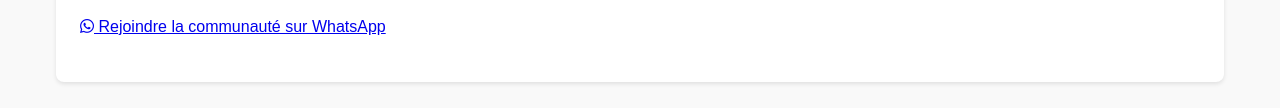
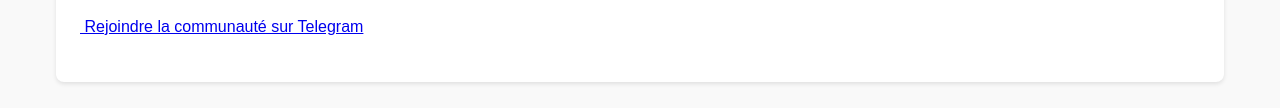
Before and after one commit to Yann2k42/Focus-Bac, a plain HTML site: page index.html in a window 1280 px wide. Shown: the part 1703-1811 px from the top of the page. Drawn offline with Linux system fonts and the light colour scheme.

Commit message:
Update index.html

```diff
--- a/index.html
+++ b/index.html
@@ -79,7 +79,7 @@
         <section id="communaute">
             <h2>❖ Communauté</h2>
             <p>Vous voulez des explications ? Vous avez des questions spécifiques dans chaque matière ? , Alors rejoignez notre communauté pour discuter avec d'autres élèves , et vous aider mutuellement. Vous trouverez des élèves de différentes séries dans un même groupe.</p>
-            <p><a href="https://chat.whatsapp.com/Ha0qZ5Tka7aJ4VxO3gMFAV" target="_blank"><i class="fab fa-whatsapp"></i> Rejoindre la communauté sur WhatsApp</a></p>
+            <p><a href="https://t.me/Focus_Bac1" target="_blank"><i class="fab fa-Telegram"></i> Rejoindre la communauté sur Telegram</a></p>
         </section>
         <section id="contact">
             <h2>❖ Contact</h2>
```
